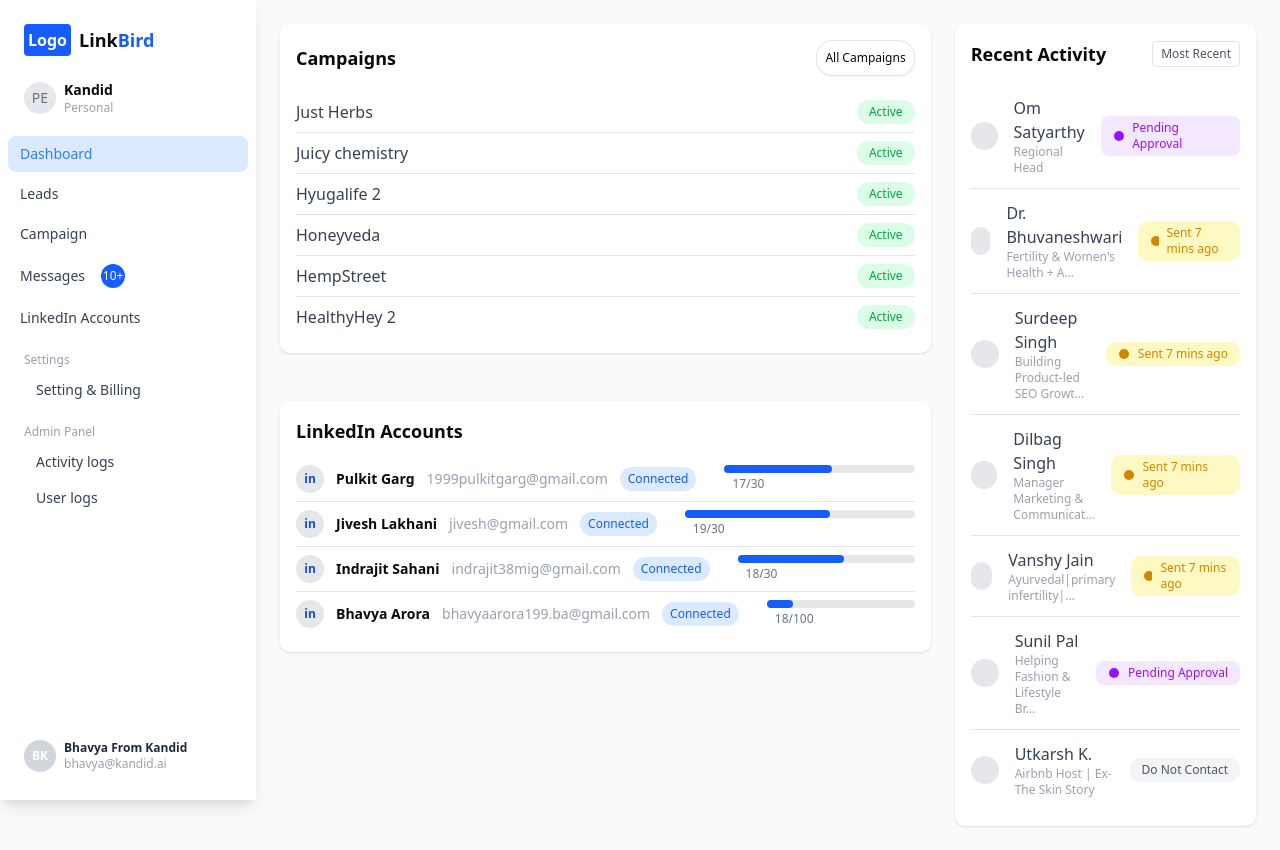
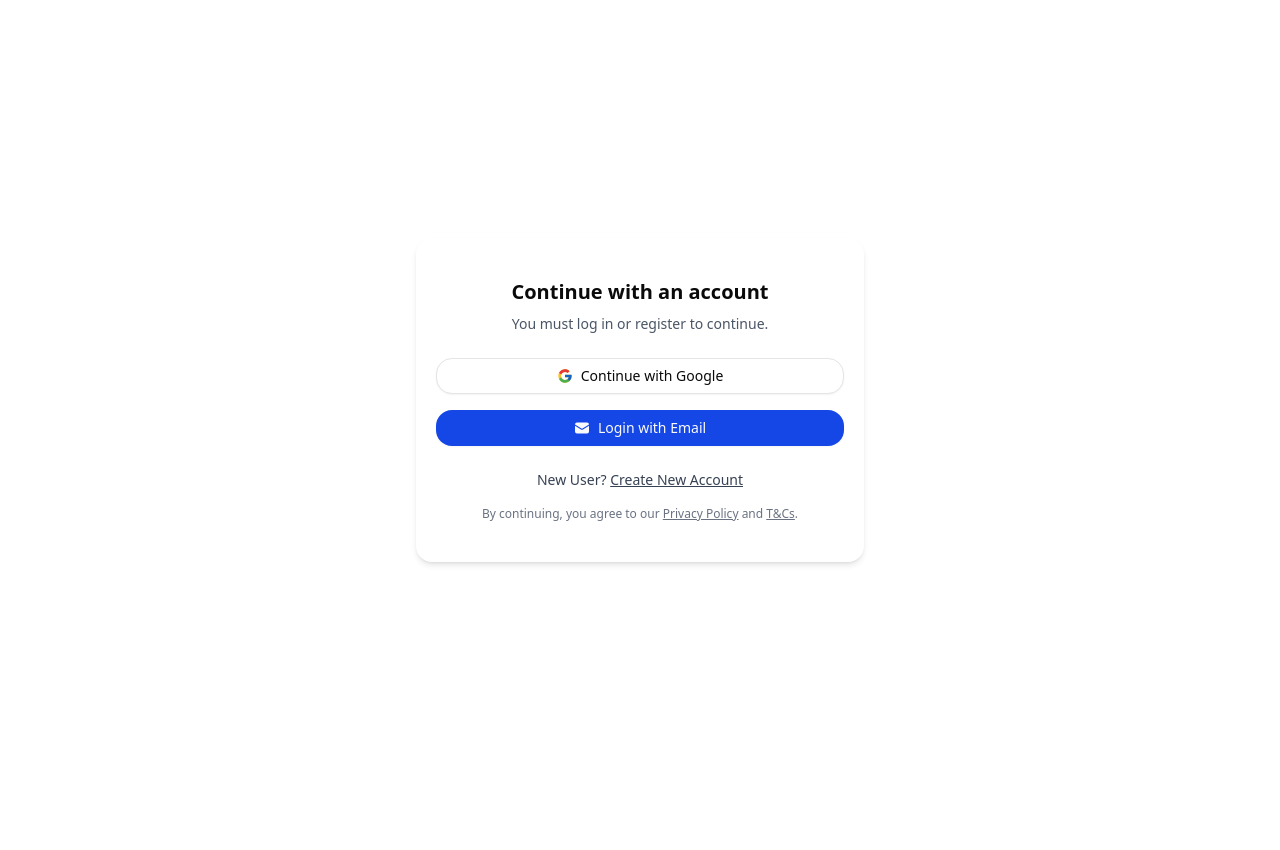
Before and after one commit to ParasharDeb/Kandid-assignment, a Next.js app: page / in a window 1280 px wide. After the commit the page ends 800 px from the top, so only its background shows below. Built offline with nearby package versions, Linux system fonts and the light colour scheme.

Commit message:
zustand init

```diff
--- a/app/maincomps/Leftnav.tsx
+++ b/app/maincomps/Leftnav.tsx
@@ -40,7 +40,7 @@
           <li>
             <Link href="#" className="flex items-center px-3 py-2 gap-2 text-gray-700">
               Messages
-              <span className="ml-2 bg-blue-600 text-white rounded-full w-6 h-6 flex items-center justify-center text-xs">10+</span>
+
             </Link>
           </li>
           <li>
--- a/app/maincomps/authpage.tsx
+++ b/app/maincomps/authpage.tsx
@@ -1,5 +1,4 @@
 'use client'
-
 import { Button } from "@/components/ui/button"; // shadcn Button
 import Link from "next/link";
 import Googleicon from "../icons/google";
@@ -43,4 +42,3 @@
     </div>
   );
 }
-5
--- a/app/page.tsx
+++ b/app/page.tsx
@@ -3,10 +3,23 @@
 import Dashboard from "./maincomps/dashboard";
 import EmailAuth from "./maincomps/emailauth";
 import Register from "./maincomps/register";
+import {create} from 'zustand'
+type store ={
+  ShowAuth:boolean
+  inc:()=>void
+}
+const useStore = create<store>()((set) => ({
+  ShowAuth:true,
+  inc: () => set((state) => ({ ShowAuth:false})),
+}))
 export default function Home() {
-  return (
-    <div>
-      <Dashboard />
-    </div>
-  );
+  const {ShowAuth,inc}=useStore();
+  if(ShowAuth){
+    return(
+      <Authpage/>
+    )
+  }
+  else return(
+    <Dashboard/>
+  )
 }
--- a/package.json
+++ b/package.json
@@ -17,7 +17,8 @@
     "next": "15.5.2",
     "react": "19.1.0",
     "react-dom": "19.1.0",
-    "tailwind-merge": "^3.3.1"
+    "tailwind-merge": "^3.3.1",
+    "zustand": "^5.0.8"
   },
   "devDependencies": {
     "@eslint/eslintrc": "^3",
```
Also changed, not shown: 1 other file (tests, documents, lock files or other folders).
